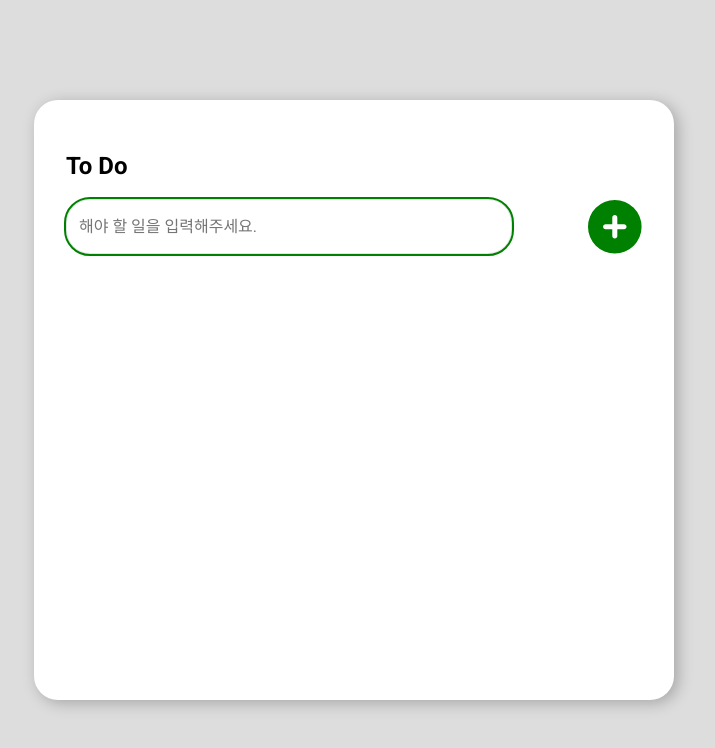
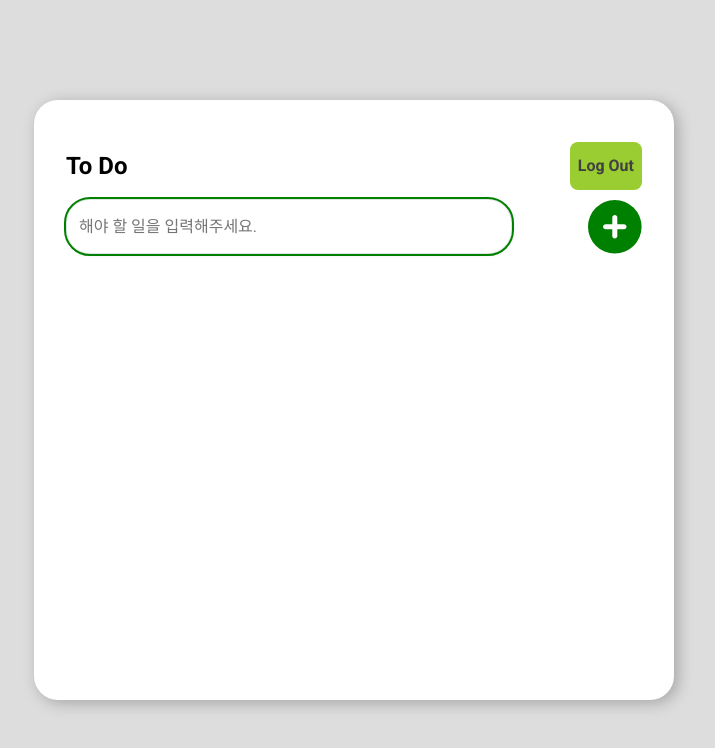
Before and after one commit to metacode22/wanted-pre-onboarding-fe, a React (Create React App) app: page /todo in a window 1280 px wide. Shown: the top 748 px of the page, without its empty margins (286-1001 px from the left). Built offline with nearby package versions, Linux system fonts and the light colour scheme; no server answers; sample sign-in values are in the browser's storage.

Commit message:
feat: Logout 기능 추가 완료

```diff
--- a/src/components/ToDoList.module.css
+++ b/src/components/ToDoList.module.css
@@ -1,11 +1,19 @@
 .toDoElementWrap {
-    width: 100%;
-    margin: 24px 0;
+    border: 1px solid transparent;
+    border-radius: 12px;
+    height: 2em;
+    padding: 12px;
+    /* margin: 12px; */
 
     display: flex;
     justify-content: space-between;
     align-items: center;
 }
+
+.toDoElementWrap:hover {
+    border: 1px solid #E2E5E6;
+}
+
     .circleCheck, .circle {
         border: 2px solid black;
         border-radius: 50%;
--- a/src/pages/ToDo/ToDo.js
+++ b/src/pages/ToDo/ToDo.js
@@ -57,6 +57,7 @@ function ToDo() {
 
             setToDoList([response.data, ... toDoList]);
             inputRef.current.value = null;
+            inputRef.current.focus();
         } catch (error) {
             if (error.response.data.message[0] === 'todo should not be empty') {
                 setErrorMessage('빈 칸을 채워주시기 바랍니다.');
@@ -100,6 +101,11 @@ function ToDo() {
         }
     }
 
+    function logout() {
+        localStorage.removeItem('userAccessToken');
+        navigate('/');
+    }
+
     return (
         <section className={styles.wrap}>
             {errorMessage === '' ?
@@ -109,7 +115,10 @@ function ToDo() {
                     <FontAwesomeIcon className={styles.errorMessageDeleteButton} icon={faXmark} onClick={() => setErrorMessage('')}></FontAwesomeIcon>
                 </div>
             }
-            <h1 className={styles.toDoTitle}>To Do</h1>
+            <div className={styles.header}>
+                <h1 className={styles.toDoTitle}>To Do</h1>
+                <button className={styles.logoutButton} onClick={() => logout()}>Log Out</button>
+            </div>
             <div className={styles.addToDoWrap}>
                 <input className={styles.addToDoInput} placeholder='해야 할 일을 입력해주세요.' ref={inputRef} onKeyUp={(event) => {
                     if (window.event.keyCode === 13) {
--- a/src/pages/ToDo/ToDo.module.css
+++ b/src/pages/ToDo/ToDo.module.css
@@ -12,6 +12,31 @@
     flex-direction: column;
     align-items: center;
 }
+
+    .header {
+        width: 100%;
+
+        display: flex;
+        justify-content: space-between;
+        align-items: center;
+    }
+
+        .logoutButton {
+            all: unset;
+            font-weight: bold;
+            padding: 8px;
+            text-align: center;
+            cursor: pointer;
+            background-color: yellowgreen;
+            height: 2em;
+            border-radius: 8px;
+            transition: all 0.25s;
+            color: rgb(65, 65, 65);
+        }
+
+        .logoutButton:hover {
+            opacity: 0.8;
+        }
 
     .errorWrap {
         width: 100%;
```
